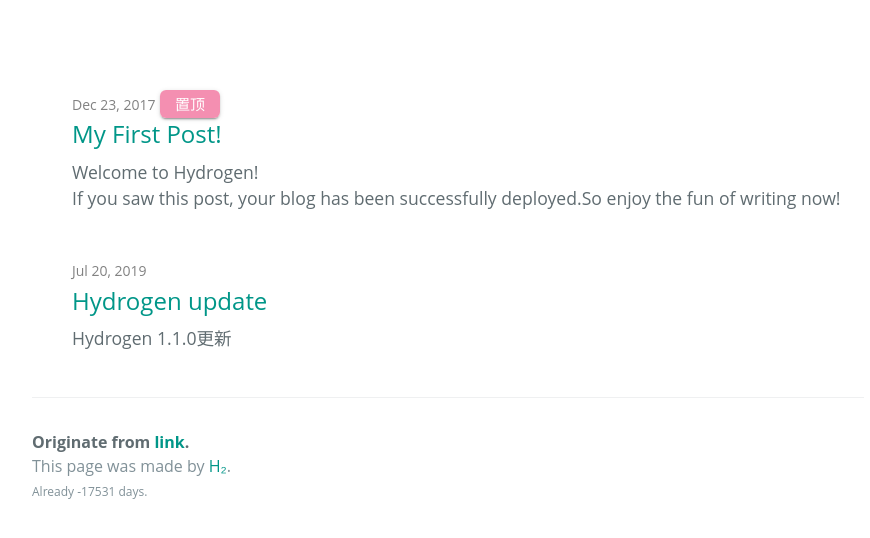
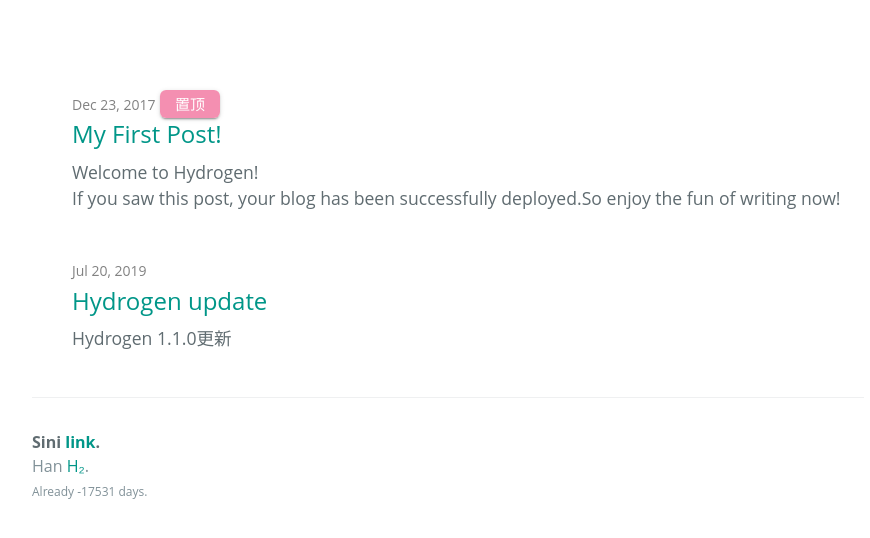
Before and after one commit to sini1919/sini1919.github.io, a Jekyll site: the page built from index.html, in a window 1280 px wide and 927 px high, cut to the strip 377-915 px from the top of the window. Shown: the whole strip, without its empty margins (192-1062 px from the left). Built offline with Jekyll 4.4.1, drawn with Linux system fonts in a browser that asks for light colours; some web fonts are replaced; the list of posts is cut into pages by our own code.

Commit message:
Update default.html

```diff
--- a/_layouts/default.html
+++ b/_layouts/default.html
@@ -91,8 +91,8 @@
       {{ content }}
 
       <footer class="site-footer">
-        <span class="site-footer-owner">Originate from <a href="https://atlinker.cn">link</a>.</span>
-        <span class="site-footer-credits">This page was made by<a href="https://github.com/link9596/hydrogen/"> H₂</a>.</span><br>
+        <span class="site-footer-owner">Sini <a href="https://atlinker.cn">link</a>.</span>
+        <span class="site-footer-credits">Han <a href="https://github.com/link9596/hydrogen/"> H₂</a>.</span><br>
         <span class="site-footer-credits" style="font-size:12px">Already <span id="sitetime"></span> days.</span>
         {% comment %} Gh icon
         <span class="my-span-icon">
```
